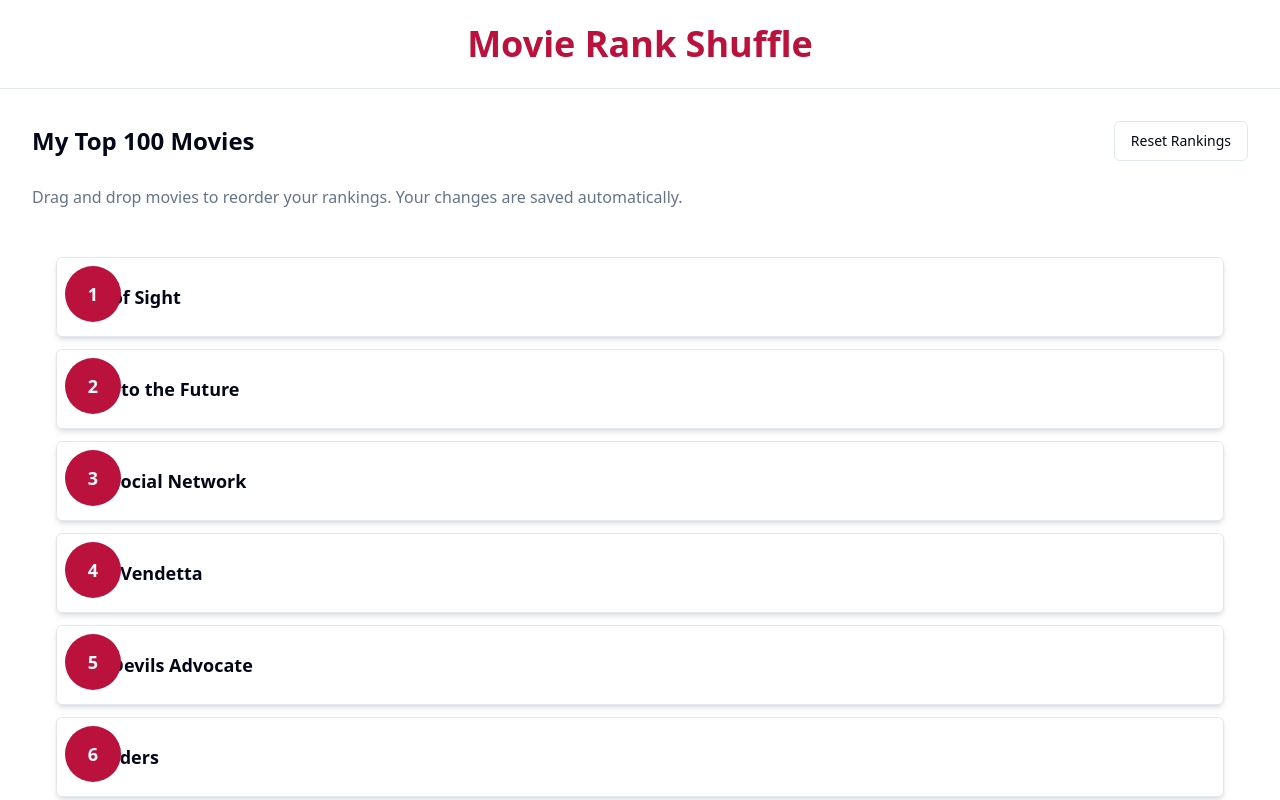
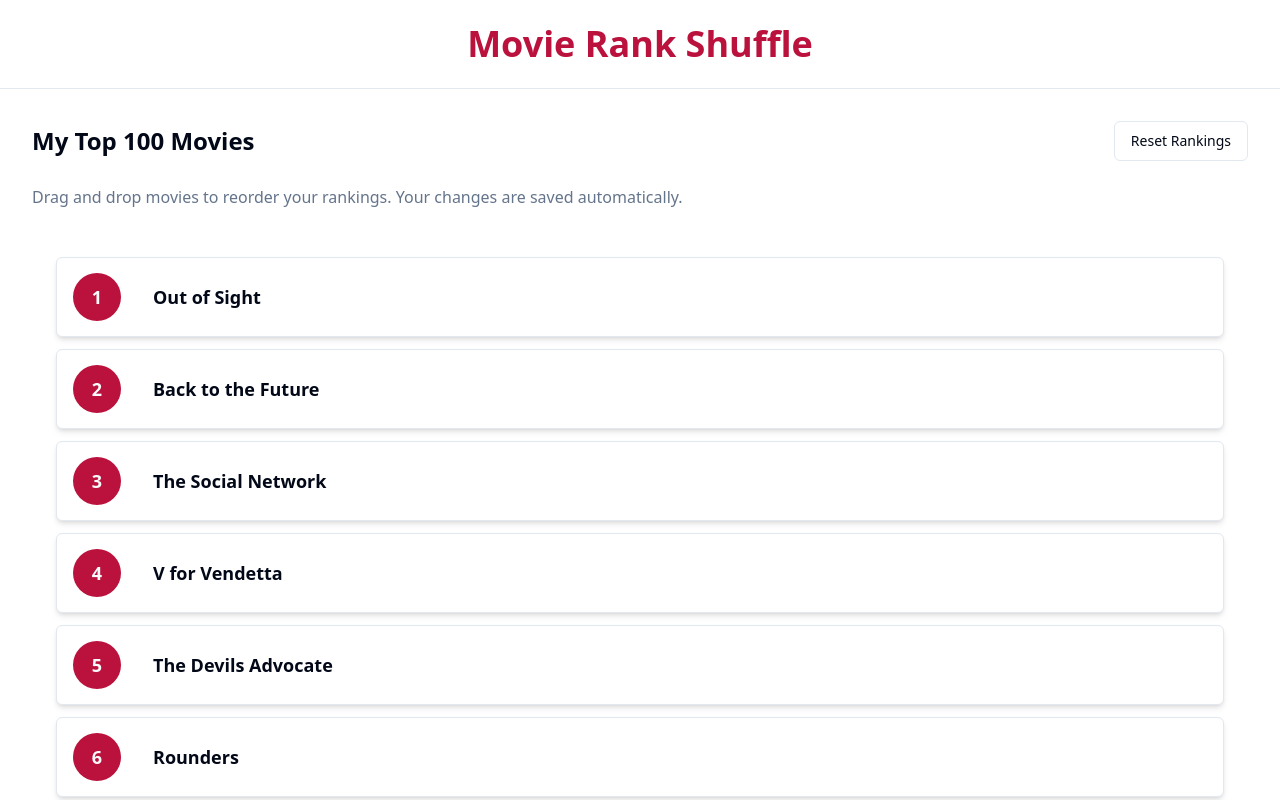
Before and after one commit to Shaftwell/movie-rank-shuffle, a React (Vite) app: page / in a window 1280 px wide. Shown: the top 800 px of the page. Built offline with nearby package versions, Linux system fonts and the light colour scheme.

Commit message:
Refactor: Start over with the code

```diff
--- a/src/components/MovieCard.tsx
+++ b/src/components/MovieCard.tsx
@@ -12,12 +12,17 @@ interface MovieCardProps {
 const MovieCard = ({ movie, isDragging, dragHandleProps }: MovieCardProps) => {
   return (
     <div
-      className={cn("movie-card", isDragging && "movie-dragging")}
+      className={cn(
+        "movie-card flex items-center",
+        isDragging && "movie-dragging"
+      )}
       {...dragHandleProps}
     >
-      <div className="movie-rank">{movie.rank}</div>
-      <div className="movie-card-content pl-28">
-        <h3 className="text-lg font-semibold">{movie.title}</h3>
+      <div className="movie-rank-container flex-shrink-0 w-20 flex justify-center items-center">
+        <div className="movie-rank">{movie.rank}</div>
+      </div>
+      <div className="movie-card-content flex-grow">
+        <h3 className="text-lg font-semibold truncate">{movie.title}</h3>
       </div>
     </div>
   );
--- a/src/index.css
+++ b/src/index.css
@@ -1,4 +1,3 @@
-
 @tailwind base;
 @tailwind components;
 @tailwind utilities;
@@ -81,20 +80,22 @@
 .movie-card {
   @apply relative bg-card shadow-md rounded-md overflow-hidden border transition-all;
   min-height: 80px;
-  display: flex;
-  align-items: center;
 }
 
 .movie-card:hover {
   @apply shadow-lg border-primary/50 scale-[1.01];
 }
 
+.movie-rank-container {
+  @apply h-full p-3;
+}
+
 .movie-rank {
-  @apply absolute top-0 left-0 bg-primary text-primary-foreground rounded-full w-14 h-14 flex items-center justify-center font-bold text-lg z-10 m-2;
+  @apply bg-primary text-primary-foreground rounded-full w-12 h-12 flex items-center justify-center font-bold text-lg;
 }
 
 .movie-card-content {
-  @apply p-4 w-full;
+  @apply p-4;
 }
 
 /* Drag and drop styles */
```
